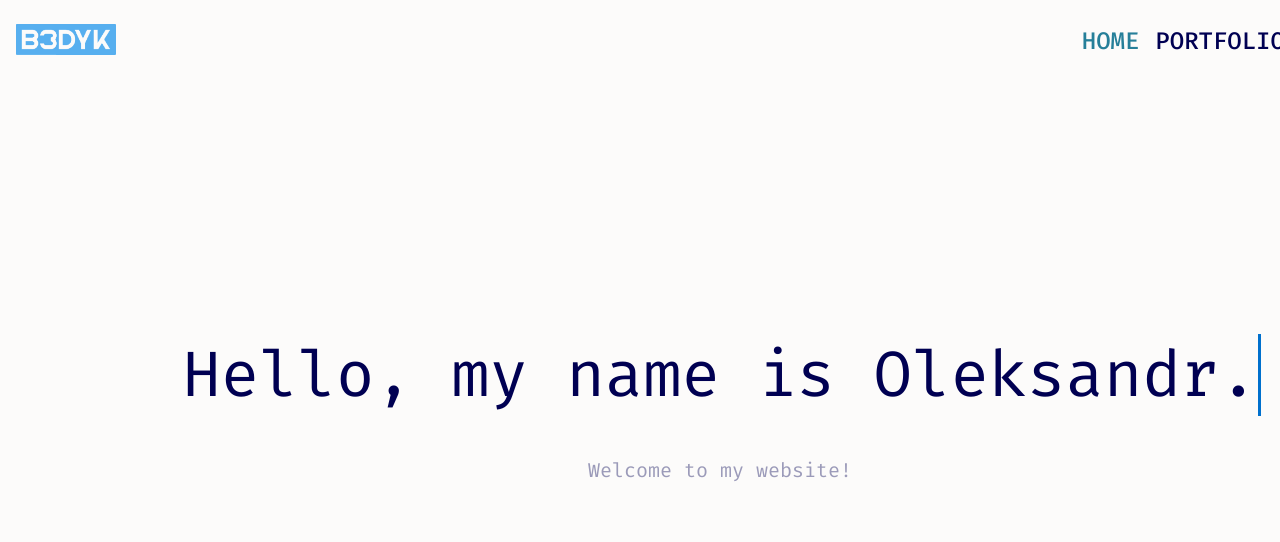
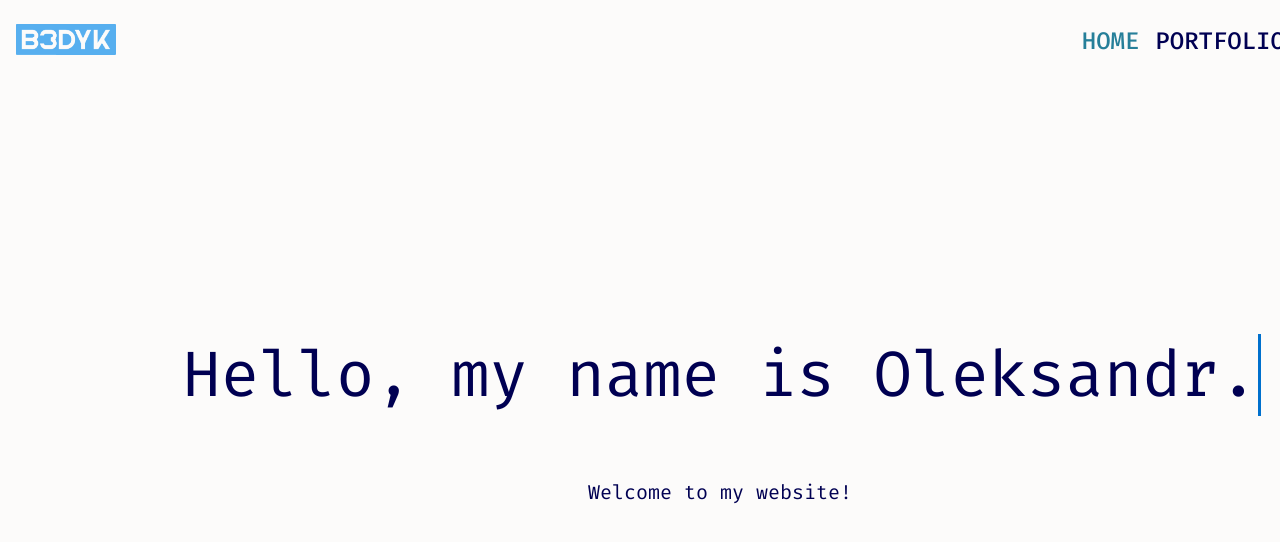
Before and after one commit to b3dyk/portfolio, a Next.js app: page / in a window 1280 px wide. Shown: the top 542 px of the page. Built offline with nearby package versions, Linux system fonts and the light colour scheme.

Commit message:
adjust animation

```diff
--- a/src/components/Hero/Hero.styled.ts
+++ b/src/components/Hero/Hero.styled.ts
@@ -34,7 +34,7 @@ const fadeIn = keyframes`
 
 export const HeroSection = styled.section<SectionProps>`
   --_tw-characters: ${(p) => p.$length};
-  --_tw-speed: calc((var(--_tw-characters) / 7) * 1000ms);
+  --_tw-speed: calc((var(--_tw-characters) / 12) * 1000ms);
   --_tw-delay: 1000ms;
   padding-top: 250px;
   padding-bottom: 250px;
@@ -82,6 +82,6 @@ export const Subtitle = styled.p`
   opacity: 0;
   transform: translateY(-150%);
 
-  animation: ${fadeIn} 2000ms ease calc(var(--_tw-speed) + var(--_tw-delay))
+  animation: ${fadeIn} 1000ms ease calc(var(--_tw-speed) + var(--_tw-delay))
     forwards;
 `;
```
